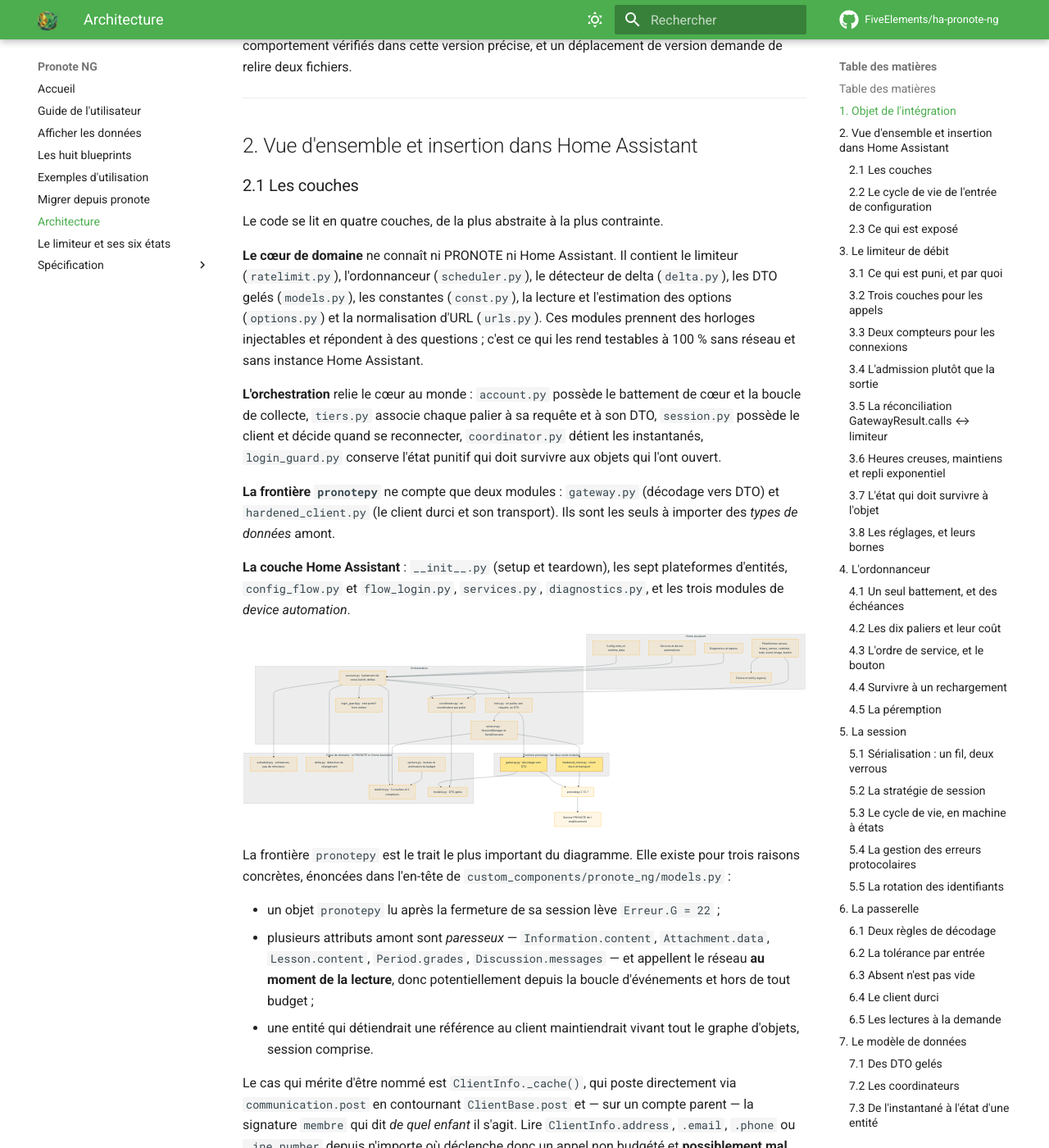
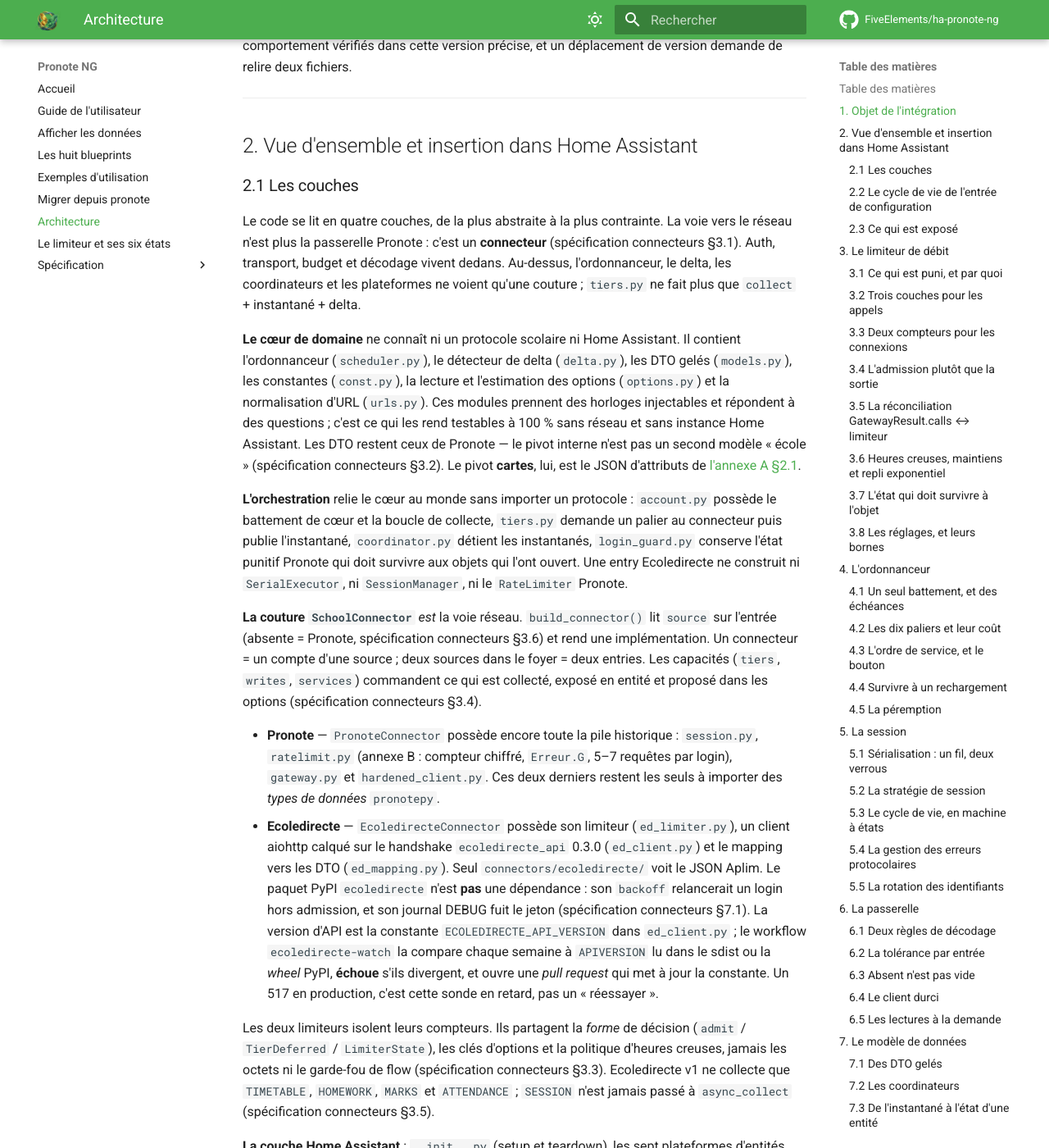
Before and after one commit to FiveElements/ha-pronote-ng, an MkDocs documentation site: the page built from docs/ARCHITECTURE.md, in a window 1280 px wide and 1400 px high, scrolled down 1716 px. Shown: the whole window at 82% size. Built offline with MkDocs 1.6.1 and Material for MkDocs 9.7.7, drawn with Linux system fonts in a browser that asks for light colours; comment, search, counter and statistics services are not loaded; some of the changed text lies outside the part shown.

Commit message:
docs: la voie réseau est un connecteur, pas le gateway Pronote
Co-authored-by: Cursor <cursoragent@cursor.com>

````diff
--- a/docs/ARCHITECTURE.md
+++ b/docs/ARCHITECTURE.md
@@ -82,91 +82,145 @@ précise, et un déplacement de version demande de relire deux fichiers.
 ### 2.1 Les couches
 
 Le code se lit en quatre couches, de la plus abstraite à la plus contrainte.
-
-**Le cœur de domaine** ne connaît ni PRONOTE ni Home Assistant. Il contient le
-limiteur (`ratelimit.py`), l'ordonnanceur (`scheduler.py`), le détecteur de
-delta (`delta.py`), les DTO gelés (`models.py`), les constantes (`const.py`),
+La voie vers le réseau n'est plus la passerelle Pronote : c'est un
+**connecteur** (spécification connecteurs §3.1). Auth, transport, budget et
+décodage vivent dedans. Au-dessus, l'ordonnanceur, le delta, les coordinateurs
+et les plateformes ne voient qu'une couture ; `tiers.py` ne fait plus que
+`collect` + instantané + delta.
+
+**Le cœur de domaine** ne connaît ni un protocole scolaire ni Home Assistant.
+Il contient l'ordonnanceur (`scheduler.py`), le détecteur de delta
+(`delta.py`), les DTO gelés (`models.py`), les constantes (`const.py`),
 la lecture et l'estimation des options (`options.py`) et la normalisation
 d'URL (`urls.py`). Ces modules prennent des horloges injectables et répondent
 à des questions ; c'est ce qui les rend testables à 100 % sans réseau et sans
-instance Home Assistant.
-
-**L'orchestration** relie le cœur au monde : `account.py` possède le battement
-de cœur et la boucle de collecte, `tiers.py` associe chaque palier à sa
-requête et à son DTO, `session.py` possède le client et décide quand se
-reconnecter, `coordinator.py` détient les instantanés, `login_guard.py`
-conserve l'état punitif qui doit survivre aux objets qui l'ont ouvert.
-
-**La frontière `pronotepy`** ne compte que deux modules : `gateway.py`
-(décodage vers DTO) et `hardened_client.py` (le client durci et son
-transport). Ils sont les seuls à importer des *types de données* amont.
+instance Home Assistant. Les DTO restent ceux de Pronote — le pivot interne
+n'est pas un second modèle « école » (spécification connecteurs §3.2). Le
+pivot **cartes**, lui, est le JSON d'attributs de
+[l'annexe A §2.1](annexe-a-entites.md#21-forme-des-éléments).
+
+**L'orchestration** relie le cœur au monde sans importer un protocole :
+`account.py` possède le battement de cœur et la boucle de collecte, `tiers.py`
+demande un palier au connecteur puis publie l'instantané, `coordinator.py`
+détient les instantanés, `login_guard.py` conserve l'état punitif Pronote qui
+doit survivre aux objets qui l'ont ouvert. Une entry Ecoledirecte ne construit
+ni `SerialExecutor`, ni `SessionManager`, ni le `RateLimiter` Pronote.
+
+**La couture `SchoolConnector`** *est* la voie réseau. `build_connector()`
+lit `source` sur l'entrée (absente = Pronote, spécification connecteurs §3.6)
+et rend une implémentation. Un connecteur = un compte d'une source ; deux
+sources dans le foyer = deux entries. Les capacités (`tiers`, `writes`,
+`services`) commandent ce qui est collecté, exposé en entité et proposé dans
+les options (spécification connecteurs §3.4).
+
+* **Pronote** — `PronoteConnector` possède encore toute la pile historique :
+  `session.py`, `ratelimit.py` (annexe B : compteur chiffré, `Erreur.G`,
+  5–7 requêtes par login), `gateway.py` et `hardened_client.py`. Ces deux
+  derniers restent les seuls à importer des *types de données* `pronotepy`.
+* **Ecoledirecte** — `EcoledirecteConnector` possède son limiteur
+  (`ed_limiter.py`), un client aiohttp calqué sur le handshake
+  `ecoledirecte_api` 0.3.0 (`ed_client.py`) et le mapping vers les DTO
+  (`ed_mapping.py`). Seul `connectors/ecoledirecte/` voit le JSON Aplim. Le
+  paquet PyPI `ecoledirecte` n'est **pas** une dépendance : son `backoff`
+  relancerait un login hors admission, et son journal DEBUG fuit le jeton
+  (spécification connecteurs §7.1). La version d'API est la constante
+  `ECOLEDIRECTE_API_VERSION` dans `ed_client.py` ; le workflow
+  `ecoledirecte-watch` la compare chaque semaine à `APIVERSION` lu dans le
+  sdist ou la *wheel* PyPI, **échoue** s'ils divergent, et ouvre une *pull
+  request* qui met à jour la constante. Un 517 en production, c'est cette
+  sonde en retard, pas un « réessayer ».
+
+Les deux limiteurs isolent leurs compteurs. Ils partagent la *forme* de
+décision (`admit` / `TierDeferred` / `LimiterState`), les clés d'options et
+la politique d'heures creuses, jamais les octets ni le garde-fou de flow
+(spécification connecteurs §3.3). Ecoledirecte v1 ne collecte que
+`TIMETABLE`, `HOMEWORK`, `MARKS` et `ATTENDANCE` ; `SESSION` n'est jamais
+passé à `async_collect` (spécification connecteurs §3.5).
 
 **La couche Home Assistant** : `__init__.py` (setup et teardown), les sept
 plateformes d'entités, `config_flow.py` et `flow_login.py`, `services.py`,
-`diagnostics.py`, et les trois modules de *device automation*.
+`diagnostics.py`, et les trois modules de *device automation*. Les services
+Pronote-only parlent à l'implémentation Pronote, pas au protocole commun :
+une entry Ecoledirecte n'a rien à leur offrir.
 
 ```mermaid
 flowchart TB
   subgraph HA["Home Assistant"]
     CE["Config entry et runtime_data"]
     PLAT["Plateformes sensor, binary_sensor, calendar, todo, event, image, button"]
-    SVC["Services et device automations"]
+    SVC["Services Pronote-only et device automations"]
     DIAG["Diagnostics et repairs"]
     REG["Device et entity registry"]
   end
 
-  subgraph ORCH["Orchestration"]
+  subgraph ORCH["Orchestration · ni protocole"]
     ACC["account.py · battement de coeur, batch, deltas"]
-    TIERS["tiers.py · un palier, une requete, un DTO"]
-    SESS["session.py · SessionManager et SerialExecutor"]
+    TIERS["tiers.py · collect, snapshot, delta"]
     COORD["coordinator.py · un coordinateur par palier"]
-    GUARD["login_guard.py · etat punitif hors entree"]
+    GUARD["login_guard.py · etat punitif Pronote hors entree"]
   end
 
-  subgraph CORE["Coeur de domaine · ni PRONOTE ni Home Assistant"]
-    RL["ratelimit.py · 3 couches et 2 compteurs"]
+  subgraph CORE["Coeur de domaine"]
     SCHED["scheduler.py · echeances, pas de minuteurs"]
     DELTA["delta.py · detection de changement"]
-    MODELS["models.py · DTO geles"]
+    MODELS["models.py · DTO geles, pivot interne"]
     OPT["options.py · lecture et estimation du budget"]
   end
 
-  subgraph BOUND["Frontiere pronotepy · les deux seuls modules"]
+  subgraph SEAM["Couture SchoolConnector · la voie reseau"]
+    FACT["build_connector · source ou Pronote"]
+    SC["SchoolConnector"]
+  end
+
+  subgraph PR["PronoteConnector"]
+    SESS["session.py · SessionManager et SerialExecutor"]
+    RL["ratelimit.py · annexe B"]
     GW["gateway.py · decodage vers DTO"]
     HC["hardened_client.py · client durci et transport"]
   end
 
+  subgraph ED["EcoledirecteConnector"]
+    EDLIM["ed_limiter.py"]
+    EDHTTP["ed_client.py · handshake 0.3.0"]
+    EDMAP["ed_mapping.py"]
+  end
+
   PY["pronotepy 2.15.7"]
-  NET["Serveur PRONOTE de l etablissement"]
+  NETP["Serveur PRONOTE de l etablissement"]
+  NETE["api.ecoledirecte.com"]
 
   CE --> ACC
   PLAT --> COORD
-  SVC --> ACC
+  SVC --> PR
   DIAG --> ACC
   PLAT --> REG
   ACC --> TIERS
   ACC --> SCHED
-  ACC --> RL
   ACC --> DELTA
   ACC --> COORD
   ACC --> GUARD
-  TIERS --> SESS
-  TIERS --> GW
+  ACC --> OPT
+  ACC --> FACT
+  FACT --> SC
+  TIERS --> SC
+  SC --> PR
+  SC --> ED
   SESS --> RL
   SESS --> HC
   GW --> MODELS
+  ED --> MODELS
   GW --> PY
   HC --> PY
-  PY --> NET
-  OPT --> RL
+  PY --> NETP
+  EDHTTP --> NETE
   COORD --> MODELS
 
   classDef boundary fill:#fde68a,stroke:#b45309,color:#111
-  class GW,HC boundary
+  class GW,HC,EDHTTP,EDMAP boundary
 ```
 
-La frontière `pronotepy` est le trait le plus important du diagramme. Elle
-existe pour trois raisons concrètes, énoncées dans
+La frontière `pronotepy` reste le trait le plus important **du connecteur
+Pronote**. Elle existe pour trois raisons concrètes, énoncées dans
 l'en-tête de `custom_components/pronote_ng/models.py` :
 
 * un objet `pronotepy` lu après la fermeture de sa session lève
@@ -183,8 +237,10 @@ directement via `communication.post` en contournant `ClientBase.post` et — sur
 un compte parent — la signature `membre` qui dit *de quel enfant* il s'agit.
 Lire `ClientInfo.address`, `.email`, `.phone` ou `.ine_number` depuis n'importe
 où déclenche donc un appel non budgété et **possiblement mal attribué**. C'est
-la meilleure justification de la frontière : elle transforme un piège
-d'attribution en une impossibilité de construction.
+la meilleure justification de cette frontière-là : elle transforme un piège
+d'attribution en une impossibilité de construction. Côté Ecoledirecte, le
+même principe s'applique sans `pronotepy` : le JSON Aplim s'arrête au
+mapping, et aucun jeton ne franchit la mémoire du client.
 
 ### 2.2 Le cycle de vie de l'entrée de configuration
 
````
Also changed, not shown: docs/superpowers/plans/2026-09-11-connecteurs-modele-commun.md (+1 -1 lines), docs/superpowers/specs/2026-09-11-connecteurs-modele-commun.md (+2 -2 lines), 2 other files.
